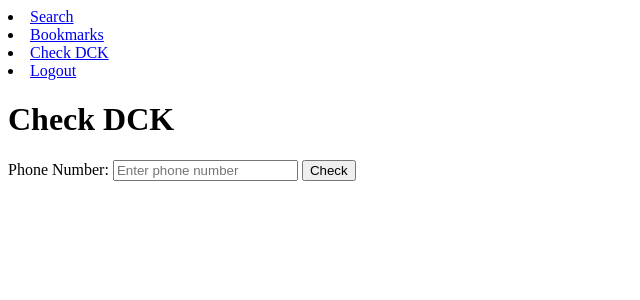
After one commit to samlagle333/finalprojectSamuelLagle, a Django app: page /check_dck/ in a window 1280 px wide. The commit adds this page. Shown: the top 300 px of the page, without its empty margins (0-640 px from the left). Run offline with Django 5.2, Linux system fonts and the light colour scheme; the visitor is signed in with stand-in values (Sample User, id 1).

Commit message:
Fixed the functionality for API endpoint number 2

```diff
--- a/osintapp/templates/base.html
+++ b/osintapp/templates/base.html
@@ -6,12 +6,13 @@
 <body>
     <nav>
         {% if user.is_authenticated %}
-            <a href="{% url 'search' %}">Search</a>
-            <a href="{% url 'bookmarks' %}">Bookmarks</a>
-            <a href="{% url 'logout' %}">Logout</a>
+            <li><a href="{% url 'search' %}">Search</a></li>
+            <li><a href="{% url 'bookmarks' %}">Bookmarks</a></li>
+            <li><a href="{% url 'check_dck' %}">Check DCK</a></li>
+            <li><a href="{% url 'logout' %}">Logout</a></li>
         {% else %}
-            <a href="{% url 'login' %}">Login</a>
-            <a href="{% url 'register' %}">Register</a>
+            <li><a href="{% url 'login' %}">Login</a></li>
+            <li><a href="{% url 'register' %}">Register</a></li>
         {% endif %}
     </nav>
     <main>
--- /dev/null
+++ b/osintapp/templates/osintapp/check_dck.html
@@ -0,0 +1,13 @@
+{% extends 'base.html' %}
+
+{% block title %}Check DCK{% endblock %}
+
+{% block content %}
+<h1>Check DCK</h1>
+<form method="POST">
+    {% csrf_token %}
+    <label for="phone_number">Phone Number:</label>
+    <input type="text" id="phone_number" name="phone_number" placeholder="Enter phone number" required>
+    <button type="submit">Check</button>
+</form>
+{% endblock %}
--- a/osintapp/urls.py
+++ b/osintapp/urls.py
@@ -8,4 +8,5 @@ urlpatterns = [
     path('bookmark/', views.bookmark_result, name='bookmark'),
     path('bookmarks/', views.view_bookmarks, name='bookmarks'),
     path('logout/', views.custom_logout, name='logout'),
+    path('check_dck/', views.check_dck, name='check_dck'),
 ]
--- a/osintapp/views.py
+++ b/osintapp/views.py
@@ -48,6 +48,41 @@ def search_view(request):
 
     return render(request, 'osintapp/search.html', {'form': form})
 
+import requests
+from django.shortcuts import render
+from django.contrib.auth.decorators import login_required
+from django.conf import settings
+
+@login_required
+def check_dck(request):
+    if request.method == 'POST':
+        phone_number = request.POST.get('phone_number')
+
+        # API Request
+        url = "https://whatsapp-osint.p.rapidapi.com/wspic/dck"
+        querystring = {"phone": phone_number}
+        headers = {
+            "x-rapidapi-key": settings.API_KEY,
+            "x-rapidapi-host": settings.API_HOST,
+        }
+
+        response = requests.get(url, headers=headers, params=querystring)
+
+        # Handle API response
+        if response.status_code == 200:
+            try:
+                data = response.json()
+                return render(request, 'osintapp/check_dck_results.html', {'data': data})
+            except ValueError:
+                error_message = "Invalid response from the API."
+                return render(request, 'osintapp/check_dck_results.html', {'error': error_message})
+        else:
+            error_message = f"API Error: {response.status_code} - {response.text}"
+            return render(request, 'osintapp/check_dck_results.html', {'error': error_message})
+    else:
+        return render(request, 'osintapp/check_dck.html')
+
+
 @login_required
 def bookmark_result(request):
     if request.method == 'POST':
```
Also changed, not shown: osintapp/templates/osintapp/check_dck_results.html (added, +18 -0 lines).
